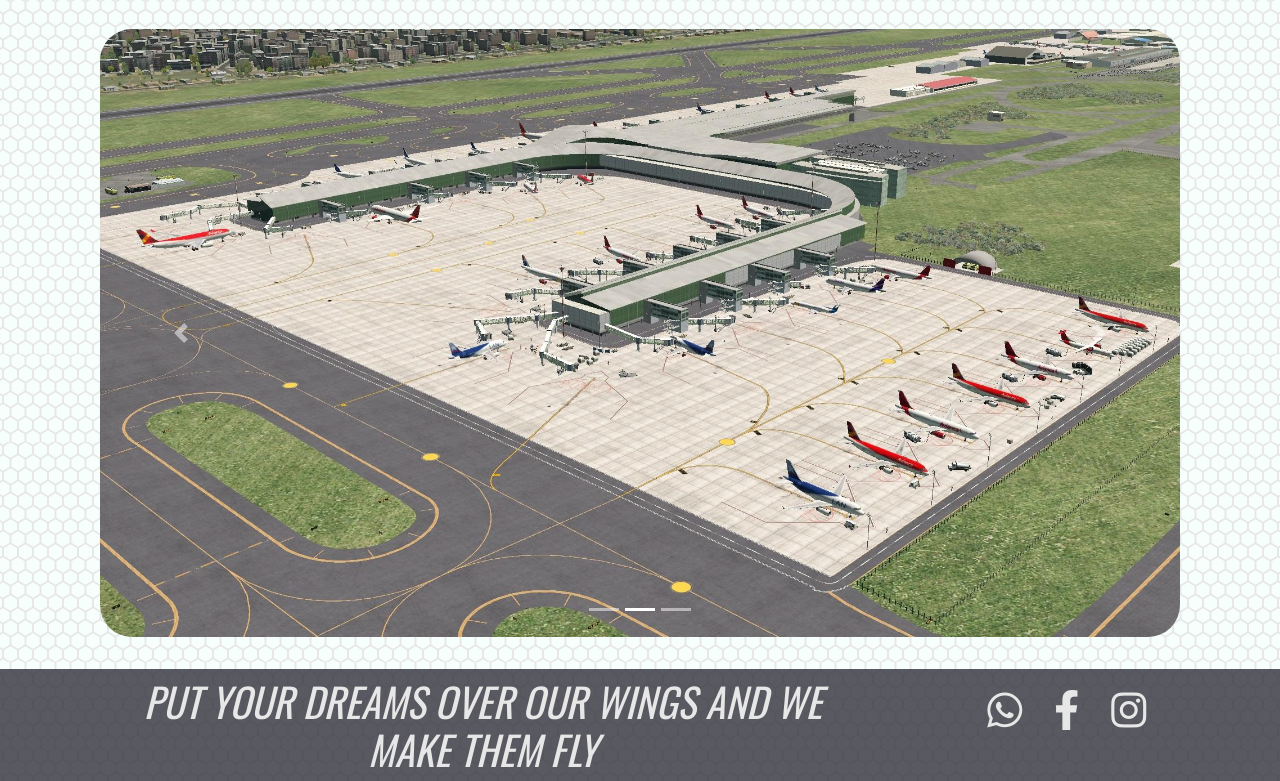
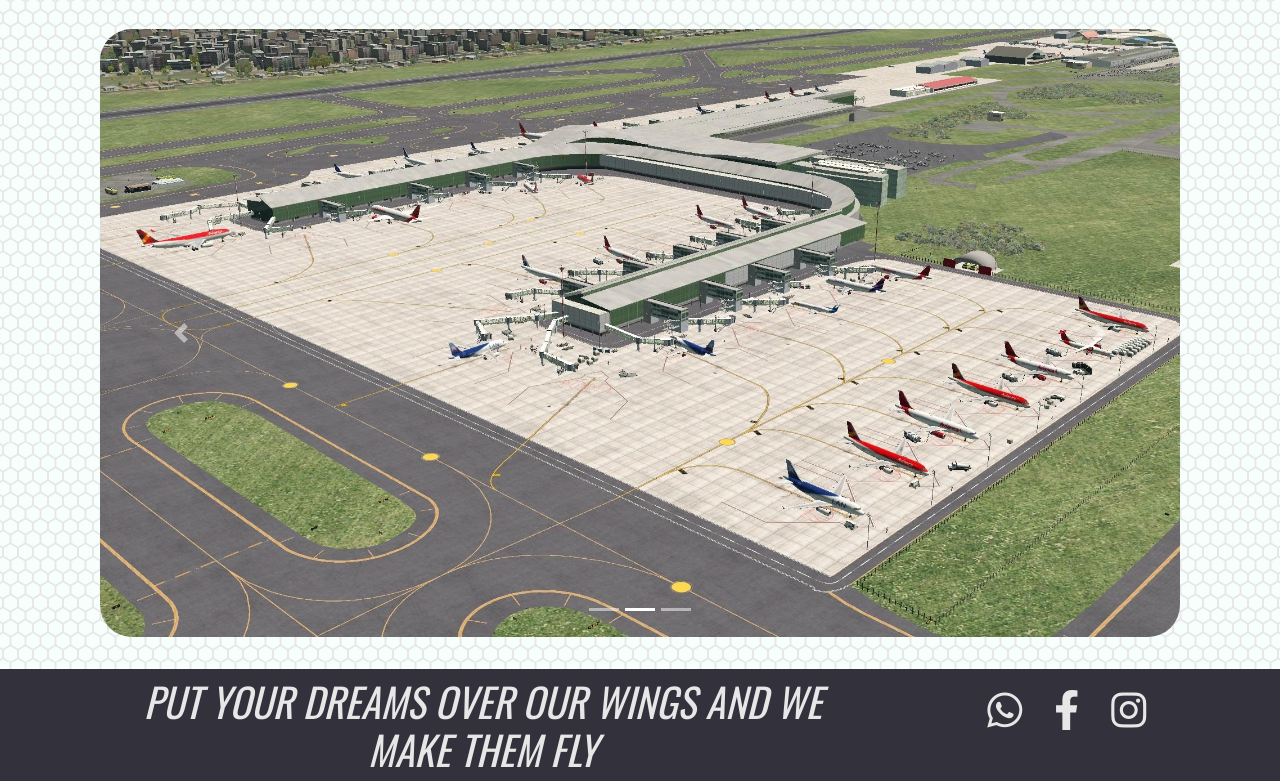
Before and after one commit to AlexCS13/eagle-contreras-v2, a website: page index.html in a window 1280 px wide. Shown: the part 694-1475 px from the top of the page. Drawn offline with nearby package versions, Linux system fonts and the light colour scheme.

Commit message:
correcion de color en footer

```diff
--- a/scss/components/_footer.scss
+++ b/scss/components/_footer.scss
@@ -5,7 +5,7 @@ footer{
 	height: auto;
 	width: 100%;
 	padding: 0.5rem 0rem;
-	background-color: map-get($map: $palette, $key: 'card');
+	background-color: map-get($map: $palette, $key: 'primary');
     .footer-text{
         h3{
             color: map-get($map: $palette, $key: 'secondary');
```
Also changed, not shown: css/style.css.
